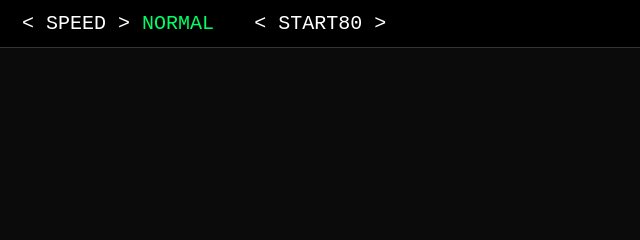
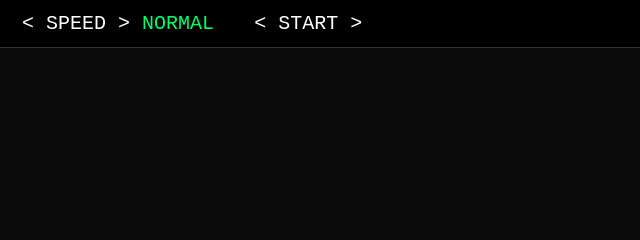
Before and after one commit to phonicsforest/monster, a plain HTML site: page index.html in a window 1280 px wide. Shown: the top 240 px of the page, 230-870 px from the left. Drawn offline with Linux system fonts and the light colour scheme.

Commit message:
Update index.html

```diff
--- a/index.html
+++ b/index.html
@@ -147,7 +147,7 @@
 </div>
 
 <div class="menu-item" id="startButton">
-  <span class="label-line">&lt; START80 &gt;</span>
+  <span class="label-line">&lt; START &gt;</span>
 </div>
   </div>
 
```
